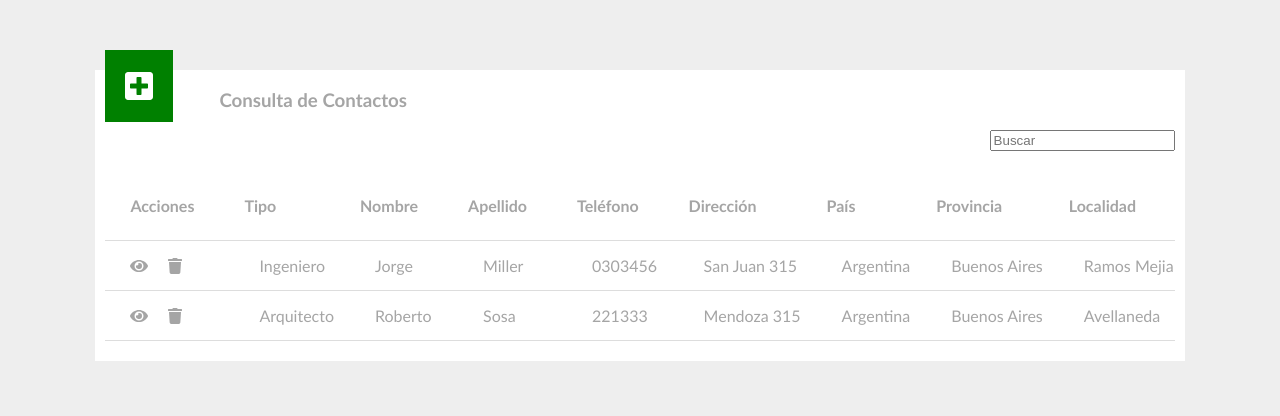
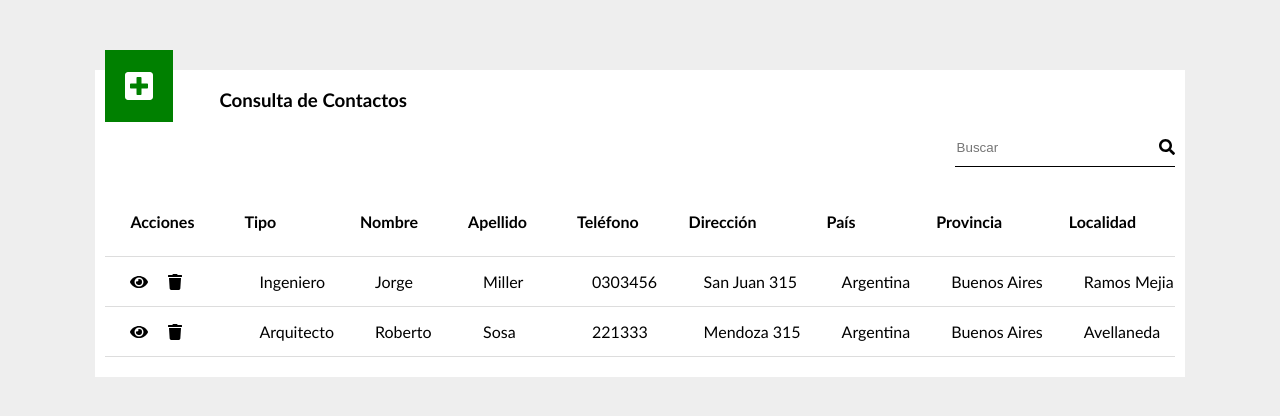
Before and after one commit to fedebarraza/vue-project, a Vue app: page / in a window 1280 px wide. Shown: the top 416 px of the page. Built offline with nearby package versions, Linux system fonts and the light colour scheme.

Commit message:
search input changes

```diff
--- a/src/App.vue
+++ b/src/App.vue
@@ -17,7 +17,7 @@ export default {
 <style>
 #app {
   font-family: "Trebuchet MS", Arial, Helvetica, sans-serif;
-  color: #a5a5a5;
+  color: black;
   display: flex;
   justify-content: center;
   margin-top: 60px;
--- a/src/components/contact/Search.vue
+++ b/src/components/contact/Search.vue
@@ -6,12 +6,18 @@
       placeholder="Buscar"
       @change="$emit('update:query', queryText)"
     />
+    <font-awesome-icon icon="search"></font-awesome-icon>
   </div>
 </template>
 
 <script>
+import { FontAwesomeIcon } from "@fortawesome/vue-fontawesome";
+
 export default {
   name: "search",
+  components: {
+    FontAwesomeIcon
+  },
   data() {
     return {
       queryText: ""
@@ -22,7 +28,17 @@ export default {
 
 <style lang="scss" scoped>
 .search {
-  text-align: right;
-  margin-right: 10px;
+  width: 220px;
+  border-bottom: 1px solid black;
+  padding: 10px 0;
+  margin: 0 10px 0 auto;
+  display: flex;
+  justify-content: space-between;
+
+  input[type="text"],
+  input[type="text"]:focus {
+    border: none;
+    outline: none;
+  }
 }
 </style>
```
